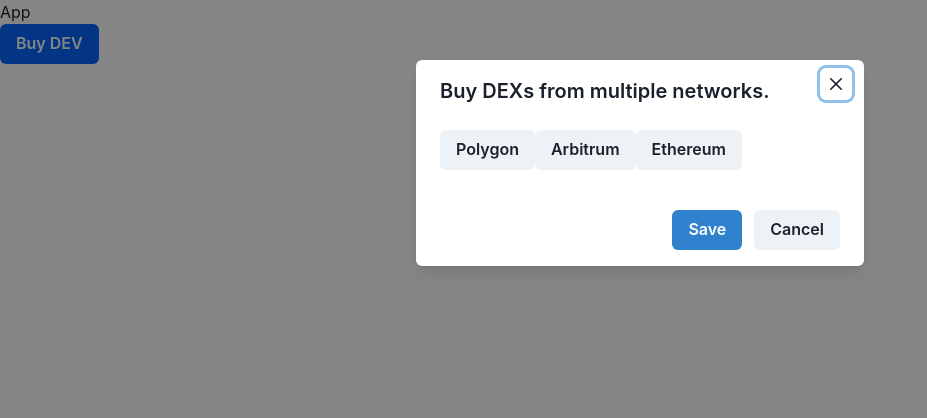
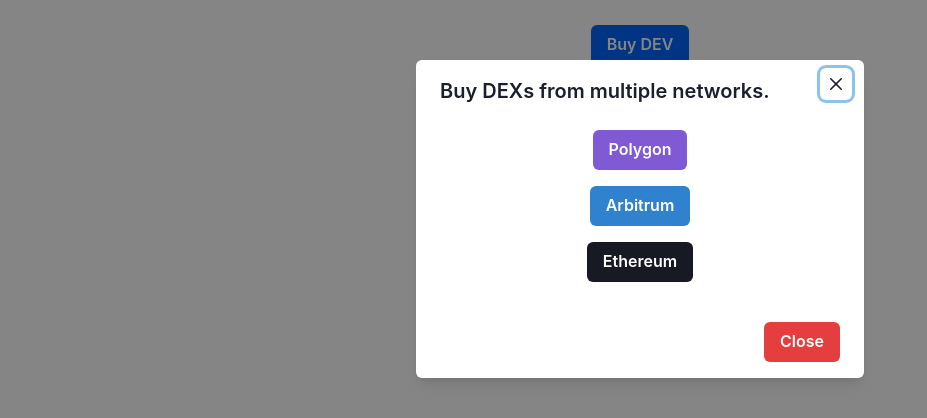
Before and after one commit to Syammed2429/buy-dev, a React (Create React App) app: page / in a window 1280 px wide. Both pictures are taken after a click on the button "Buy DEV". Shown: the top 418 px of the page, without its empty margins (0-927 px from the left). Built offline with nearby package versions, Linux system fonts and the light colour scheme.

Commit message:
completed the modal

```diff
--- a/src/App.tsx
+++ b/src/App.tsx
@@ -1,11 +1,10 @@
-import { Text } from "@chakra-ui/react";
+import { Flex, Text } from "@chakra-ui/react";
 import React, { FC } from "react";
 import { Buy } from "./components/Buy";
 
 const App: FC = () => {
   return (
     <>
-      <Text>App</Text>
       <Buy />
     </>
   );
--- a/src/components/Buy.tsx
+++ b/src/components/Buy.tsx
@@ -1,5 +1,6 @@
 import {
   Button,
+  Flex,
   Link,
   Modal,
   ModalBody,
@@ -9,6 +10,7 @@
   ModalHeader,
   ModalOverlay,
   useDisclosure,
+  VStack,
 } from "@chakra-ui/react";
 import React, { FC } from "react";
 
@@ -17,6 +19,7 @@
 
   return (
     <>
+      <Flex justify="center" mt={25}>
         <Button
           _hover={{ bg: "#0565fd" }}
           color="white"
@@ -32,7 +35,8 @@
             <ModalHeader>Buy DEXs from multiple networks.</ModalHeader>
             <ModalCloseButton />
             <ModalBody pb={6}>
-            <Button>
+              <VStack gap={2}>
+                <Button colorScheme="purple">
                   <Link
                     href="https://quickswap.exchange/#/swap?outputCurrency=0xA5577D1cec2583058A6Bd6d5DEAC44797c205701"
                     isExternal
@@ -41,7 +45,7 @@
                   </Link>
                 </Button>
 
-            <Button>
+                <Button bg="#3182ce" colorScheme="white">
                   <Link
                     href="https://app.uniswap.org/#/swap?outputCurrency=0x91F5dC90979b058eBA3be6B7B7e523df7e84e137"
                     isExternal
@@ -50,7 +54,7 @@
                   </Link>
                 </Button>
 
-            <Button>
+                <Button bg="#171923" colorScheme="white">
                   <Link
                     href="https://app.uniswap.org/#/swap?outputCurrency=0x5caf454ba92e6f2c929df14667ee360ed9fd5b26&use=V2"
                     isExternal
@@ -58,16 +62,17 @@
                     Ethereum
                   </Link>
                 </Button>
+              </VStack>
             </ModalBody>
 
             <ModalFooter>
-            <Button colorScheme="blue" mr={3}>
-              Save
+              <Button colorScheme="red" onClick={onClose}>
+                Close
               </Button>
-            <Button onClick={onClose}>Cancel</Button>
             </ModalFooter>
           </ModalContent>
         </Modal>
+      </Flex>
     </>
   );
 };
```
Lines whose indentation alone changed are shown as unchanged.
